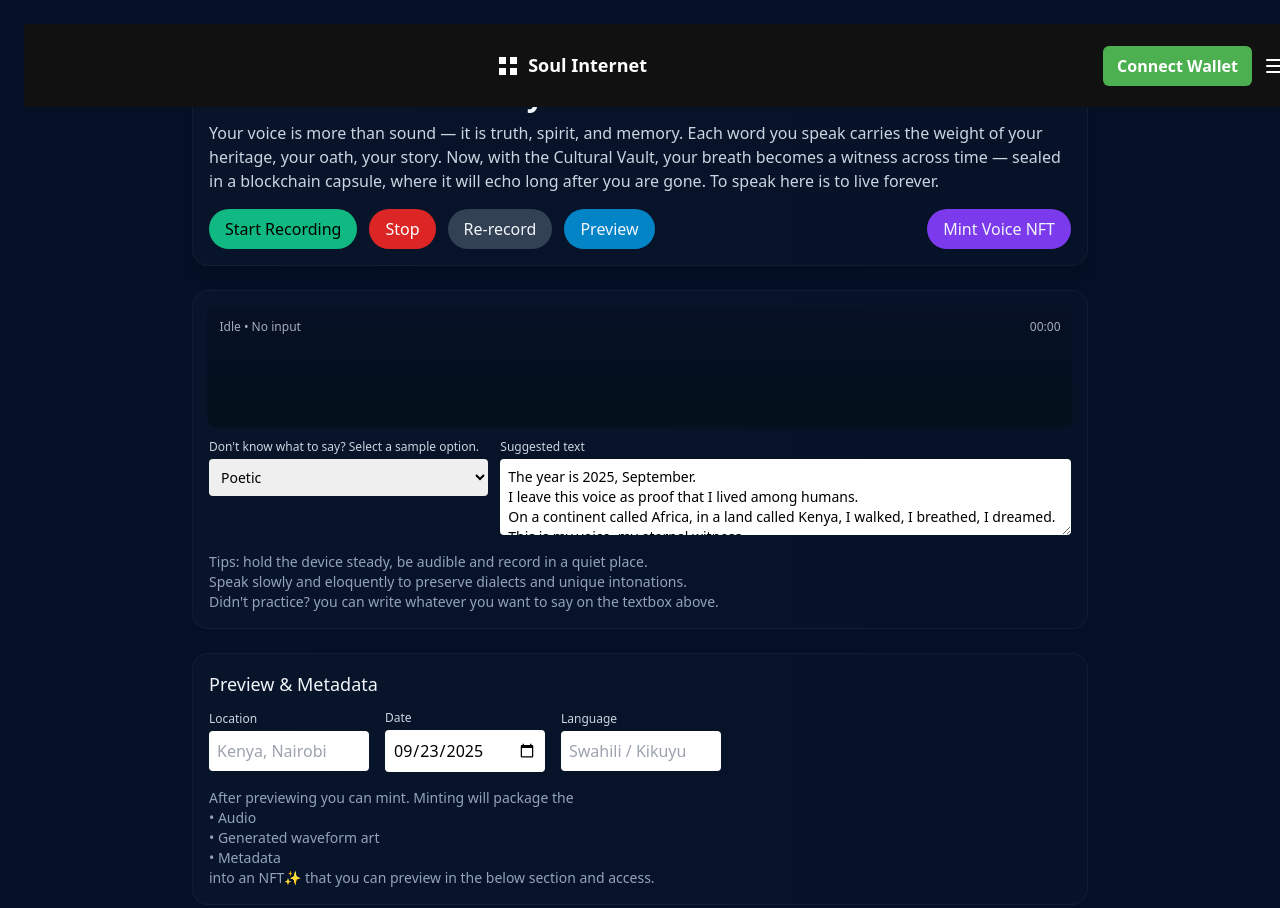
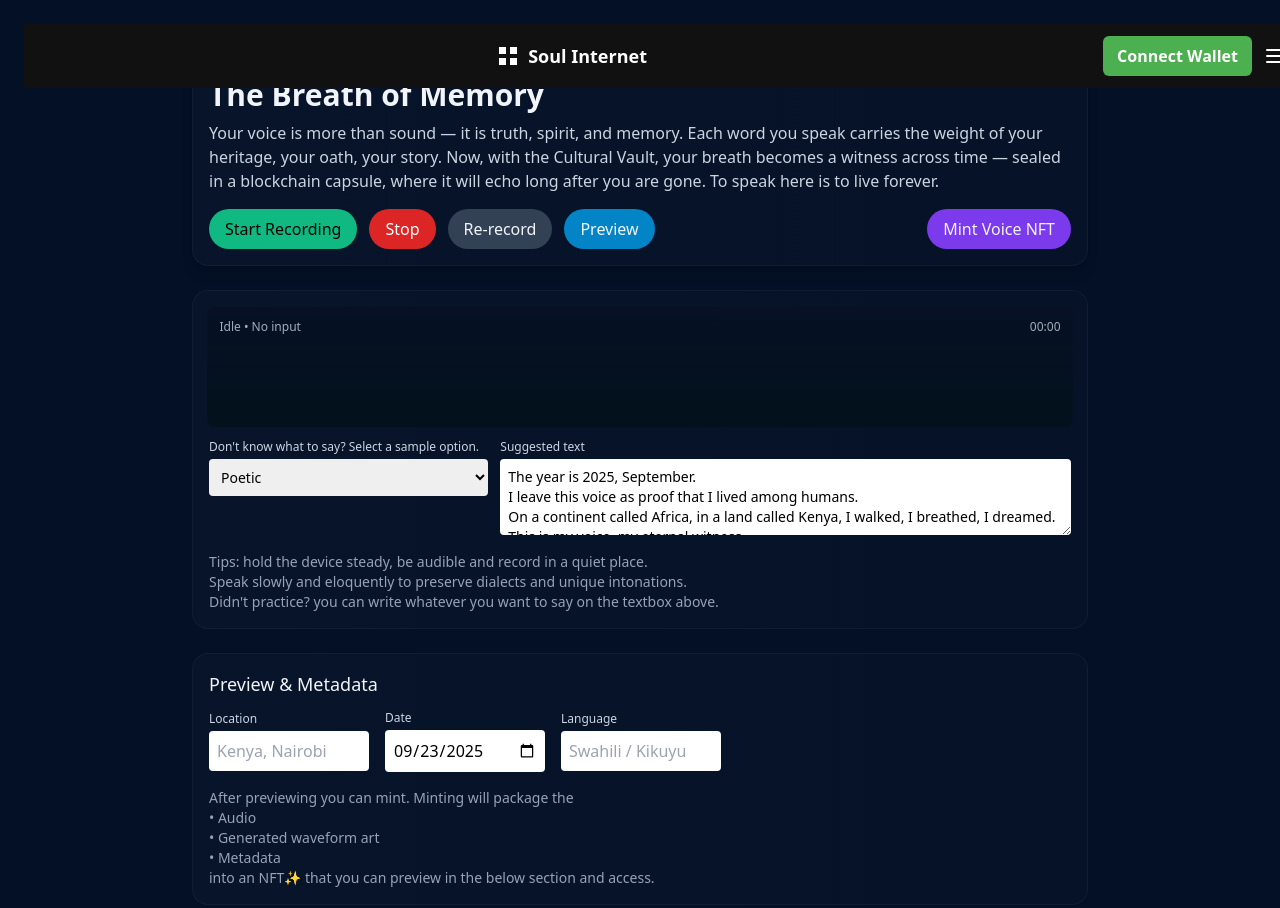
Before and after one commit to MARTINMWIRIGI/soul-nft-dashboard, a website: page public/voice.html in a window 1280 px wide. Shown: the top 908 px of the page. Drawn offline with nearby package versions, Linux system fonts and the light colour scheme.

Commit message:
Update voice.html

```diff
--- a/public/voice.html
+++ b/public/voice.html
@@ -21,12 +21,11 @@
   <div class="logo" style="display:flex;
     max-width:1200px;
     margin:0 auto;
-    display:flex;
+    justify-content:space-between;
     align-items:center;
-    justify-content:space-between;
-    padding:1rem 1.5rem;
-
-    align-items:center;gap:8px;font-weight:bold;color:white;">
+    gap:8px;
+    font-weight:bold;
+    color:white;">
     <svg width="24" height="24" viewBox="0 0 24 24" fill="none">
       <rect x="3" y="3" width="7" height="7" fill="white"/>
       <rect x="14" y="3" width="7" height="7" fill="white"/>
```
